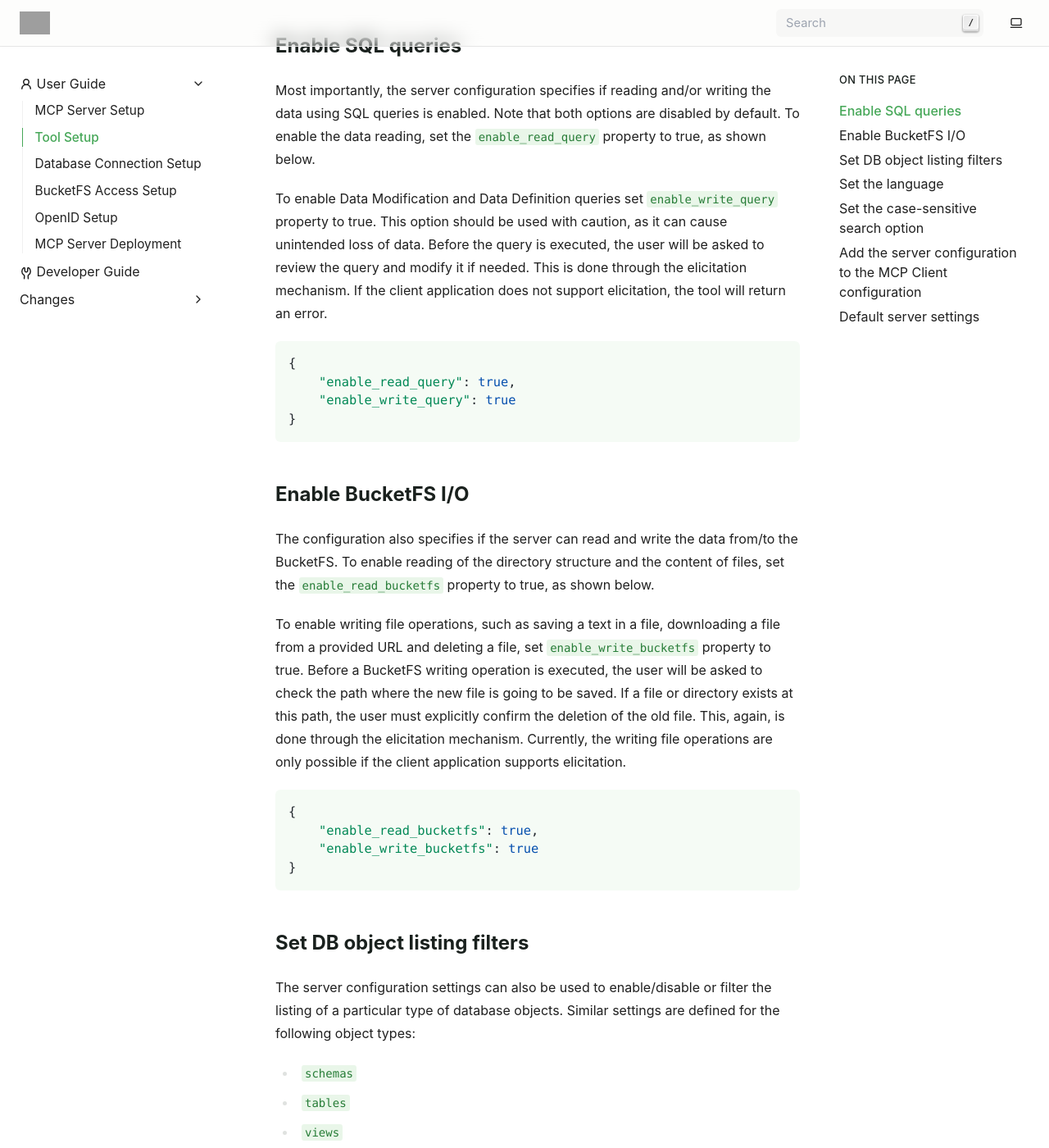
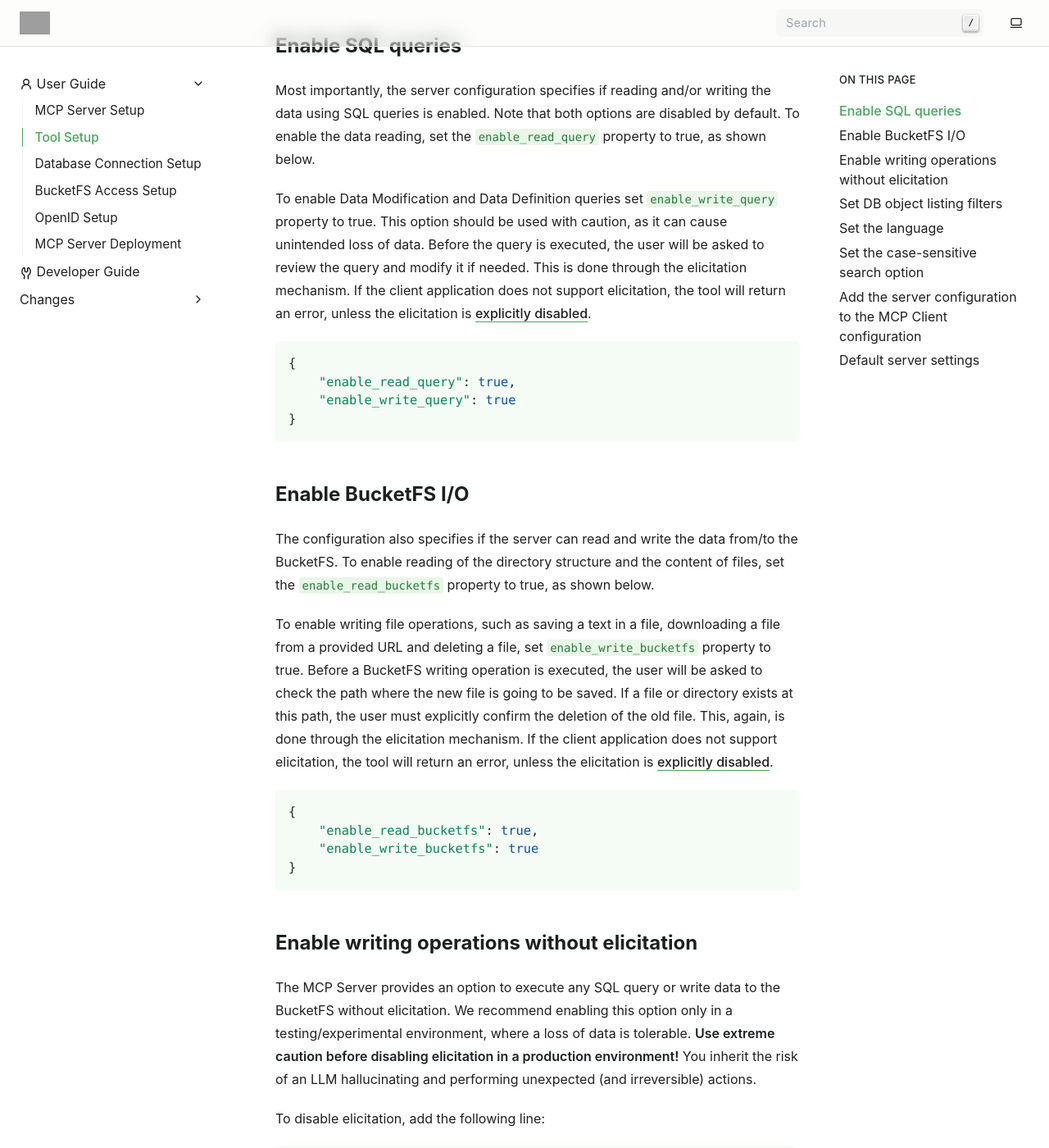
Before and after one commit to exasol/mcp-server, a Sphinx documentation site: the page built from doc/user_guide/tool_setup.rst, in a window 1280 px wide and 1400 px high, scrolled down 224 px. Shown: the whole window at 82% size. Built offline with Sphinx 7.4.7, drawn with Linux system fonts in a browser that asks for light colours; some of the changed text lies outside the part shown; grey boxes are pictures that could not be loaded.

Commit message:
#137: Added an option to disable elicitation (#138)
* #137: Added disable_elicitation option

* #137: updated the changelog

* #137: fixed the documentation

* #137: fixed the documentation

* #137: updated the safe harbour message

```diff
--- a/doc/user_guide/tool_setup.rst
+++ b/doc/user_guide/tool_setup.rst
@@ -15,7 +15,8 @@
 to true. This option should be used with caution, as it can cause unintended loss of data.
 Before the query is executed, the user will be asked to review the query and modify it if needed.
 This is done through the elicitation mechanism. If the client application does not support
-elicitation, the tool will return an error.
+elicitation, the tool will return an error, unless the elicitation
+is :ref:`explicitly disabled <disable-elicitation>`.
 
 .. code-block:: json
 
@@ -36,14 +37,33 @@
 BucketFS writing operation is executed, the user will be asked to check the path where the new
 file is going to be saved. If a file or directory exists at this path, the user must explicitly
 confirm the deletion of the old file. This, again, is done through the elicitation mechanism.
-Currently, the writing file operations are only possible if the client application supports
-elicitation.
+If the client application does not support elicitation, the tool will return an error, unless
+the elicitation is :ref:`explicitly disabled <disable-elicitation>`.
 
 .. code-block:: json
 
     {
         "enable_read_bucketfs": true,
         "enable_write_bucketfs": true
+    }
+
+.. _disable-elicitation:
+
+Enable writing operations without elicitation
+---------------------------------------------
+
+The MCP Server provides an option to execute any SQL query or write data to the BucketFS
+without elicitation. We recommend enabling this option only in a testing/experimental environment,
+where a loss of data is tolerable. **Use extreme caution before disabling elicitation in a
+production environment!** You inherit the risk of an LLM hallucinating and performing unexpected
+(and irreversible) actions.
+
+To disable elicitation, add the following line:
+
+.. code-block:: json
+
+    {
+        "disable_elicitation": true
     }
 
 Set DB object listing filters
@@ -151,7 +171,7 @@
 Default server settings
 -----------------------
 
-The following json shows the default settings.
+The following JSON shows the default settings.
 
 .. code-block:: json
 
@@ -183,6 +203,9 @@
         },
         "enable_read_query": false,
         "enable_write_query": false,
+        "enable_read_bucketfs": false,
+        "enable_write_bucketfs": false,
+        "disable_elicitation": false,
         "language": ""
     }
 
```
Also changed, not shown: doc/changes/unreleased.md (+1 -0 lines), 5 other files.
